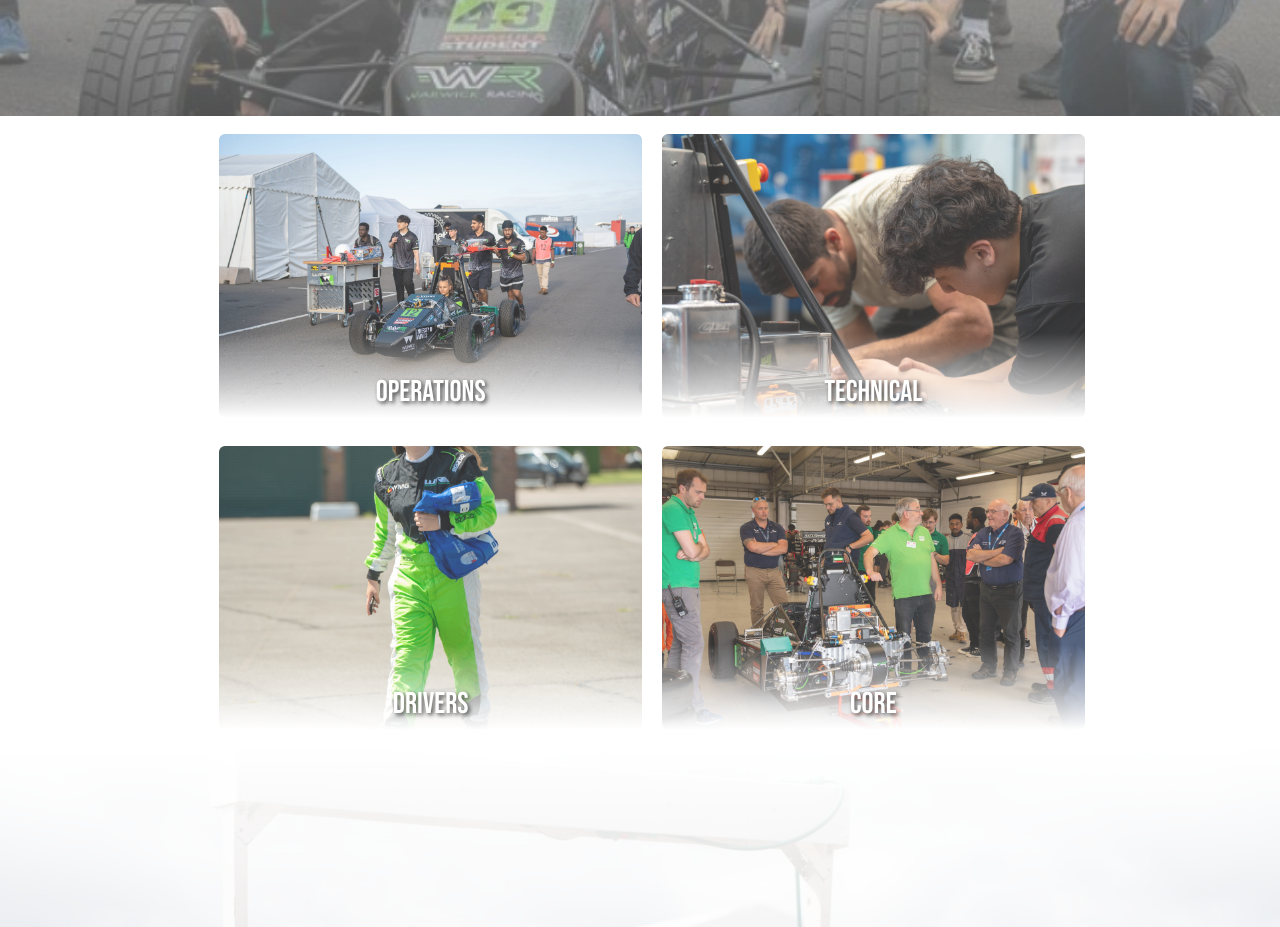
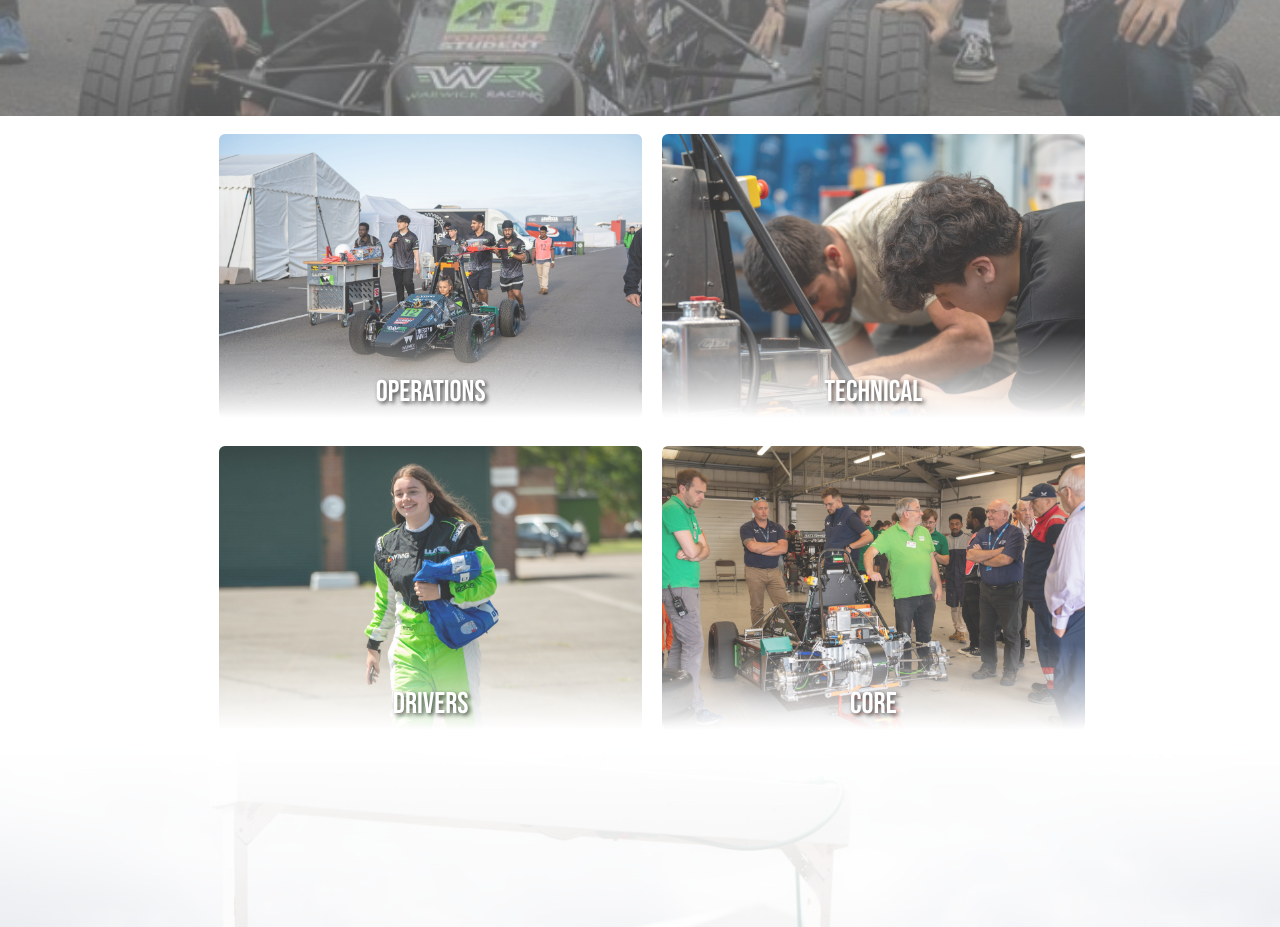
Before and after one commit to StrangeAJ/warwick-racing, a Next.js app: page /our_team in a window 1280 px wide. Shown: the part 760-1687 px from the top of the page. Built offline with nearby package versions, Linux system fonts and the light colour scheme.

Commit message:
Minor Bug Fixes

```diff
--- a/src/app/components/Card.js
+++ b/src/app/components/Card.js
@@ -22,7 +22,7 @@ const Card = ({ title, backgroundImage, buttonText, imgTop, isContain }) => {
             maskSize: 'cover',
             backgroundImage: `url(${backgroundImage})`,
             backgroundSize: `${isContain?'contain' : 'cover'}`,
-            backgroundPosition: 'center',
+            backgroundPosition: `${imgTop?'top' : 'center'}`,
             backgroundRepeat: 'no-repeat',
         }}
       />
```
